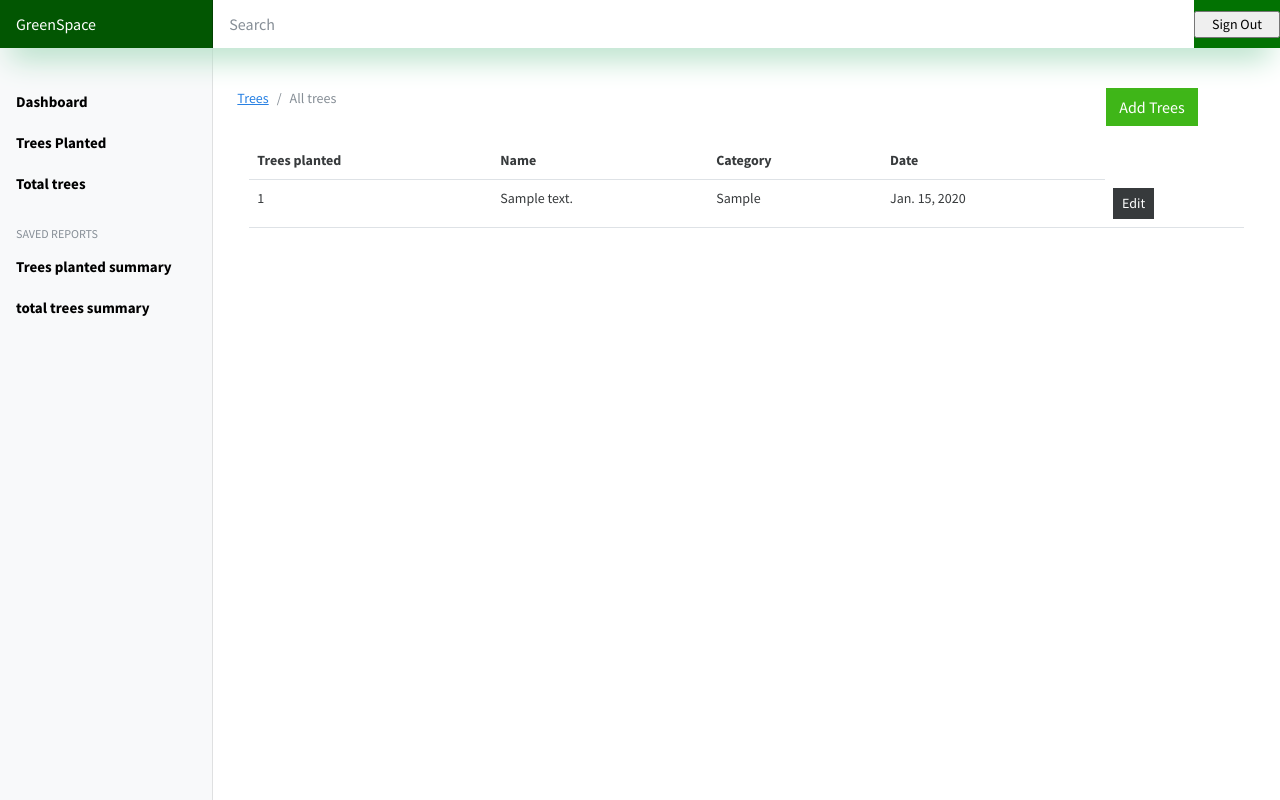
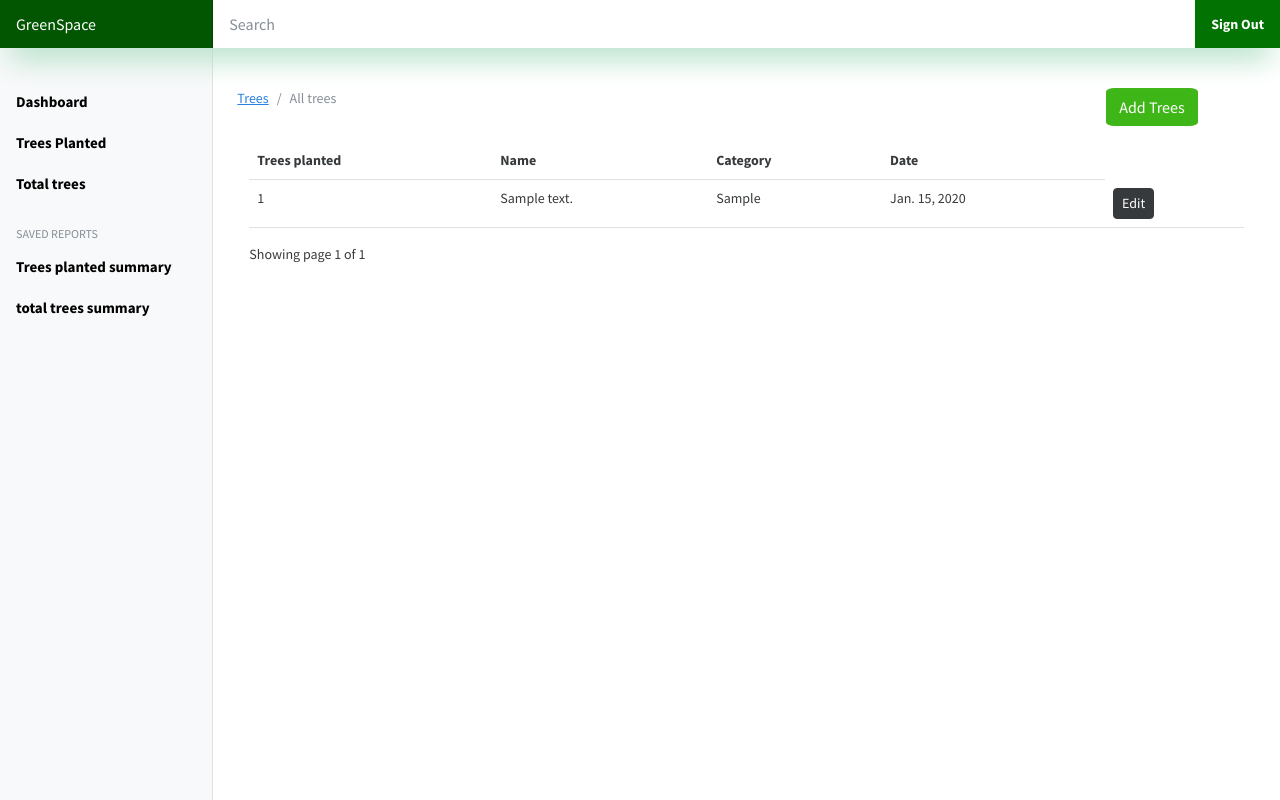
Before and after one commit to Collins07/GreenSpace, a Django app: page / in a window 1280 px wide. Run offline with Django 4.2, Linux system fonts and the light colour scheme; a user stored in the database is signed in; tables that the repository leaves empty hold one stand-in row (values such as "Sample post"); some libraries are stand-ins or nearby versions.

Commit message:
styled the buttons

```diff
--- a/reforestation/reforest/views.py
+++ b/reforestation/reforest/views.py
@@ -3,6 +3,7 @@ from django.shortcuts import redirect, render
 from django.contrib.auth.decorators import login_required,permission_required
 from .models import Category, Reforest
 from django.contrib import messages
+from django.core.paginator import Paginator
 
 
 # Create your views here.
@@ -10,8 +11,13 @@ from django.contrib import messages
 def index(request):
     categories = Category.objects.all()
     reforest = Reforest.objects.all()
+
+    paginator=Paginator(reforest, 2)
+    page_number = request.GET.get('page')
+    page_obj= Paginator.get_page(paginator,page_number)
     context = {
         'reforest': reforest,
+        'page_obj': page_obj,
 
     }
     return render(request, 'reforest/index.html', context)
--- a/reforestation/reforestation/static/css/dashboard.css
+++ b/reforestation/reforestation/static/css/dashboard.css
@@ -104,3 +104,7 @@ body {
     font-weight: bold;
     color: black;
   }
+
+  #add-trees{
+    border-radius: 10%;
+  }
--- a/reforestation/reforestation/static/css/main.css
+++ b/reforestation/reforestation/static/css/main.css
@@ -48,3 +48,16 @@
     white-space: nowrap;
     -webkit-overflow-scrolling: touch;
   }
+
+  #add-trees{
+    border-radius: 1px;
+  }
+  #edit-trees{
+    border-radius: 4px;
+  }
+  #sign-out{
+    background-color: rgb(2, 114, 2);
+    border: none;
+    color: white;
+    font-weight: bold;
+  }
--- a/reforestation/templates/base.html
+++ b/reforestation/templates/base.html
@@ -48,7 +48,7 @@
 
       <form action="{% url 'logout' %}" method="post">
         {% csrf_token %}
-        <input class="text px-3" type="submit" value="Sign Out">
+        <input id="sign-out" class="text px-3" type="submit" value="Sign Out">
       </form>
 
     </div>
--- a/reforestation/templates/reforest/edit_trees.html
+++ b/reforestation/templates/reforest/edit_trees.html
@@ -61,4 +61,6 @@
     </div>
 
 
+
+
 {% endblock %}
--- a/reforestation/templates/reforest/index.html
+++ b/reforestation/templates/reforest/index.html
@@ -14,7 +14,7 @@
      </div>
 
      <div class="col-md-2 mb-3">
-        <a class="btn btn-success" href="{% url 'add_trees' %}">Add Trees</a>
+        <a id="add-trees" class="btn btn-success" href="{% url 'add_trees' %}">Add Trees</a>
      </div>
 </div>
 
@@ -33,7 +33,7 @@
         </thead>
 
         <tbody>
-            {% for reforest in reforest %}
+            {% for reforest in page_obj %}
             <tr>
                 <td>{{reforest.trees_planted}}</td>
                 <td>{{reforest.description}}</td>
@@ -41,11 +41,28 @@
                 <td>{{reforest.date}}</td>
 
 
-                <td><a href="{% url 'reforest-edit' reforest.id %}" class="btn btn-secondary btn-sm">Edit</a></td>
+                <td><a id="edit-trees" href="{% url 'reforest-edit' reforest.id %}" class="btn btn-secondary btn-sm">Edit</a></td>
             </tr>
             {% endfor %}
         </tbody>
     </table>
+
+
+    <div class="">
+        Showing page {{page_obj.number}} of {{page_obj.paginator.num_pages}}
+    </div>
+
+    <ul class="pagination align-right float-right mr-auto">
+        {% if page_obj.has_previous %}
+        <li {% if page_obj.number == 1 %} class="page-item active" {% endif %}><a href="?page=1" class="page-link"> &laquo; 1</a></li>
+        <li class="page-item"><a class="page-link" href="?page={{ page_obj.previous_page_number }}">Previous</a></li>
+         {% endif %}
+
+         {% if page_obj.has.next %}
+        <li class="page-item"><a class="page-link" href="?page={{ page_obj.next_page_number }}">Next</a></li>
+        <li class="page-item"><a class="page-link" href="?page={{ page_obj.paginator_num_pages }}">{{ page_obj.paginator_num_pages }} &raquo;</a></li>
+        {% endif %}
+    </ul>
     {% endif %}
 </div>
 
```
